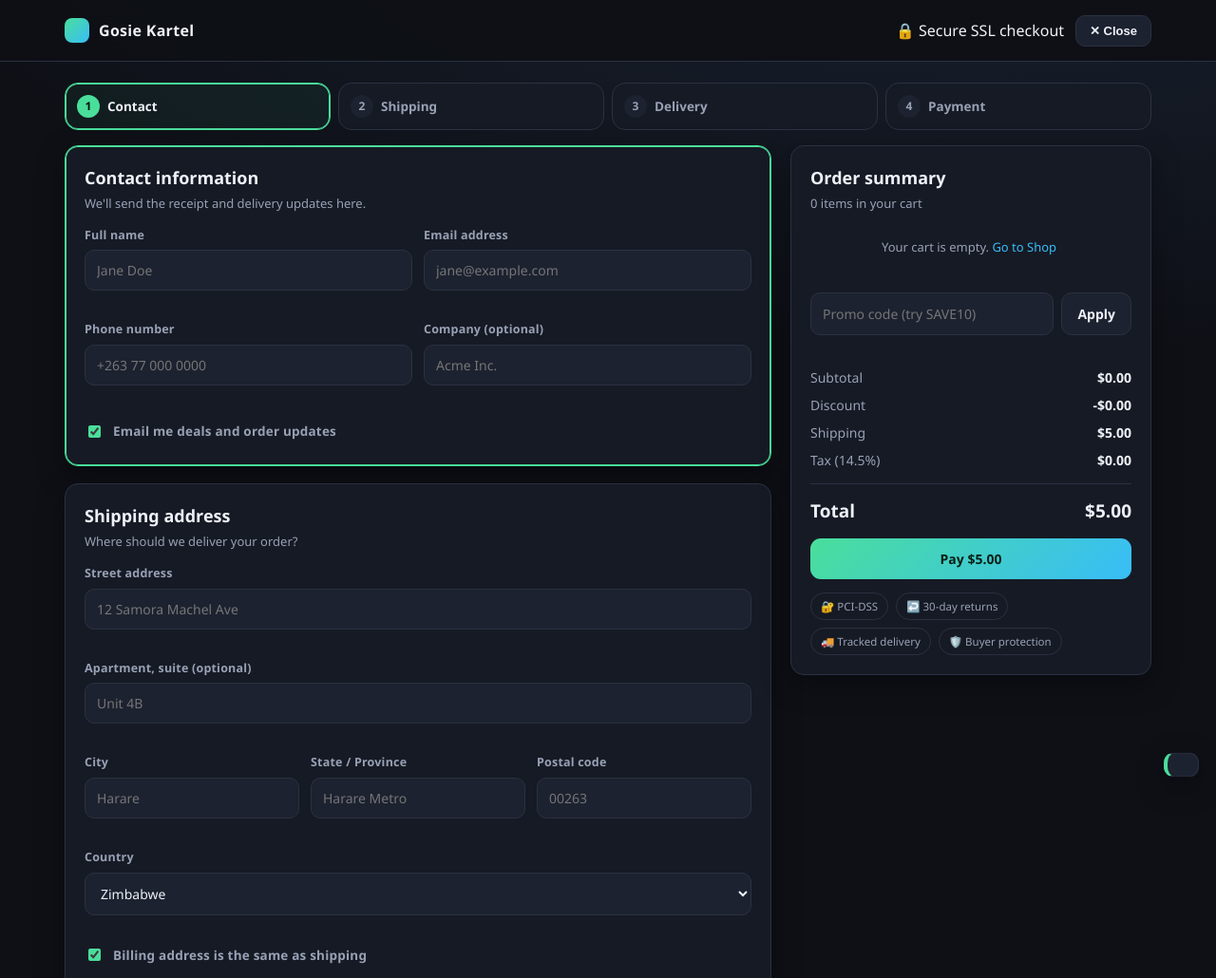
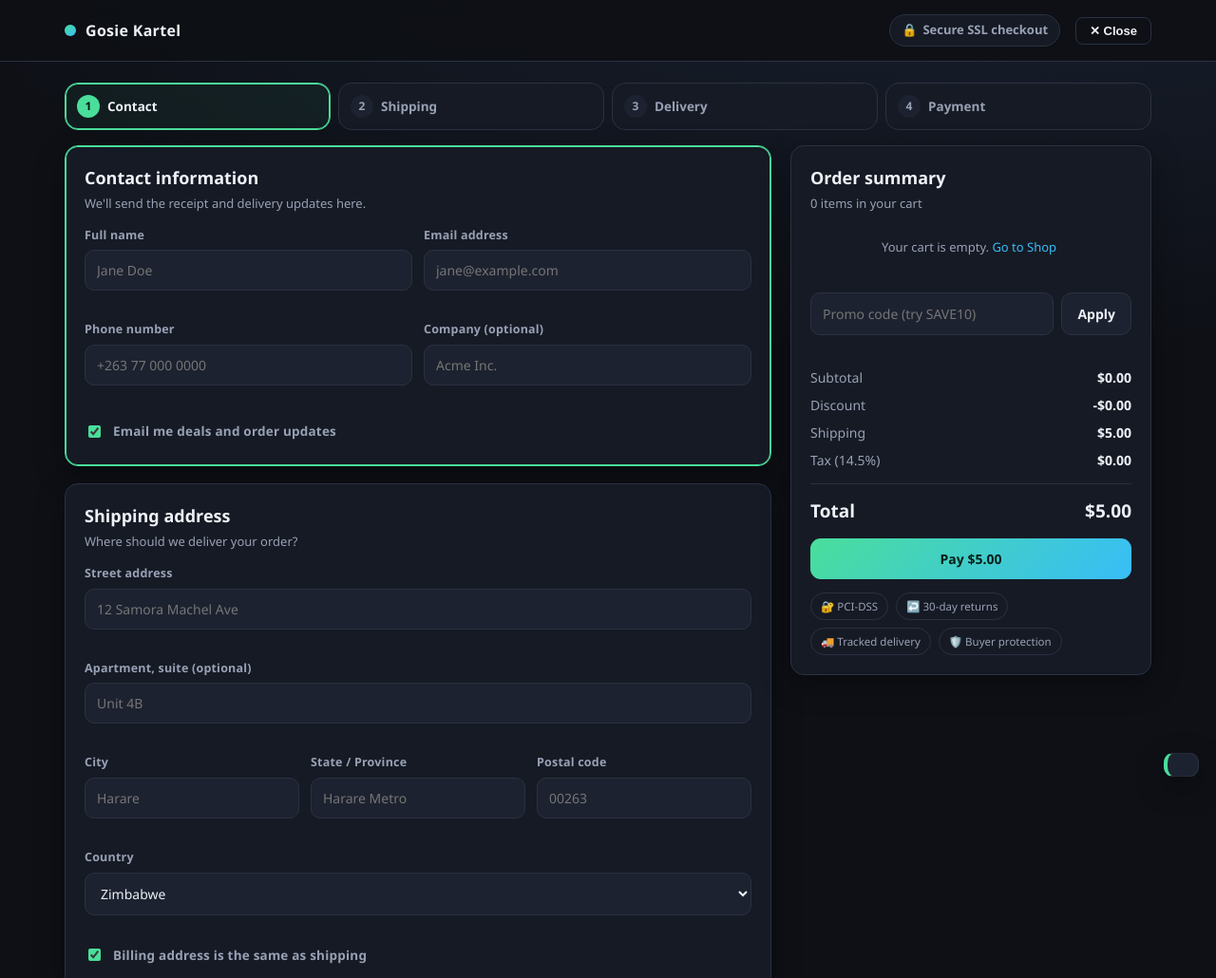
Before and after one commit to tawanametatronnzombe-star/gosie-kartel, a website: page checkout.html in a window 1280 px wide. Shown: the top 1030 px of the page at 95% size. Drawn offline with Linux system fonts and the light colour scheme.

Commit message:
Update checkout.html

```diff
--- a/checkout.html
+++ b/checkout.html
@@ -17,39 +17,95 @@
   body{margin:0;background:radial-gradient(1200px 600px at 80% -10%,#1b2536,transparent),var(--bg);color:var(--text);font-family:var(--font);line-height:1.5;min-height:100vh}
   a{color:var(--brand-2);text-decoration:none}
 
-  /* TOP BAR */
-  header.topbar{
-    position:sticky;
-    top:0;
-    z-index:1000;
-    backdrop-filter:blur(10px);
-    background:rgba(14,16,22,.95);
-    border-bottom:1px solid var(--line);
-    width:100%;
+/* TOP BAR */
+header.topbar {
+  position: sticky;
+  top: 0;
+  z-index: 1000;
+  backdrop-filter: blur(10px);
+  background: rgba(14, 16, 22, 0.95);
+  border-bottom: 1px solid var(--line);
+  width: 100%;
+}
+
+.wrap {
+  max-width: 1180px;
+  margin: 0 auto;
+  padding: 0 18px;
+  width: 100%;
+}
+
+.topbar .wrap {
+  display: flex;
+  align-items: center;
+  justify-content: space-between;
+  height: 64px;
+}
+
+.topbar .logo {
+  display: flex;
+  align-items: center;
+  gap: 10px;
+  font-weight: 700;
+  letter-spacing: 0.3px;
+  color: var(--text);
+  font-size: 16px;
+  text-decoration: none;
+}
+
+.topbar .logo .dot {
+  width: 12px;
+  height: 12px;
+  border-radius: 50%;
+  background: linear-gradient(135deg, var(--brand), var(--brand-2));
+  display: inline-block;
+}
+
+.nav-right {
+  display: flex;
+  align-items: center;
+  gap: 16px;
+}
+
+.secure-ssl-checkout {
+  display: flex;
+  align-items: center;
+  gap: 6px;
+  font-size: 13px;
+  color: var(--muted);
+  font-weight: 600;
+  background: var(--surface);
+  border: 1px solid var(--line);
+  padding: 6px 12px;
+  border-radius: 20px;
+  white-space: nowrap;
+}
+
+.btn-close-page {
+  background: transparent;
+  border: 1px solid var(--line);
+  color: var(--text);
+  padding: 6px 14px;
+  border-radius: 8px;
+  font-size: 13px;
+  font-weight: 600;
+  cursor: pointer;
+  transition: all 0.2s ease;
+  white-space: nowrap;
+}
+
+.btn-close-page:hover {
+  background: var(--surface-2);
+  border-color: var(--danger);
+  color: var(--danger);
+}
+
+/* Mobile Responsiveness */
+@media (max-width: 580px) {
+  .secure-ssl-checkout span {
+    display: none;
   }
-  .wrap{max-width:1180px;margin:0 auto;padding:0 18px;width:100%}
-  .topbar .wrap{display:flex;align-items:center;justify-content:space-between;height:64px}
-  .logo{display:flex;align-items:center;gap:10px;font-weight:700;letter-spacing:.3px;color:var(--text);font-size:16px;text-decoration:none}
-  .logo .dot{width:26px;height:26px;border-radius:8px;background:linear-gradient(135deg,var(--brand),var(--brand-2));display:inline-block}
-  .nav-right{display:flex;align-items:center;gap:12px}
-  .secure{font-size:13px;color:var(--muted);display:flex;gap:6px;align-items:center;font-weight:600}
-
-  .btn-close-page{
-    background:var(--surface-2);
-    border:1px solid var(--line);
-    color:var(--text);
-    padding:8px 14px;
-    border-radius:10px;
-    font-size:13px;
-    font-weight:700;
-    cursor:pointer;
-    transition:.2s;
-    display:inline-flex;
-    align-items:center;
-    gap:4px;
-  }
-  .btn-close-page:hover{background:var(--danger);color:#fff;border-color:var(--danger)}
-
+}
   /* INTERACTIVE STEP TABS (MATCHING CIRCLED STYLE) */
   .steps{display:flex;gap:8px;margin:22px 0 16px;flex-wrap:wrap}
   .step{
```
